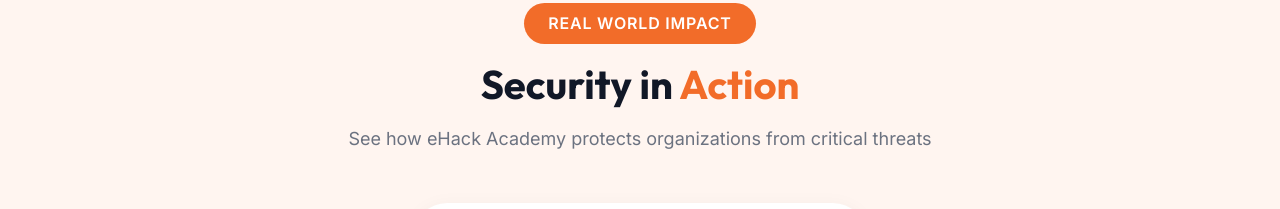
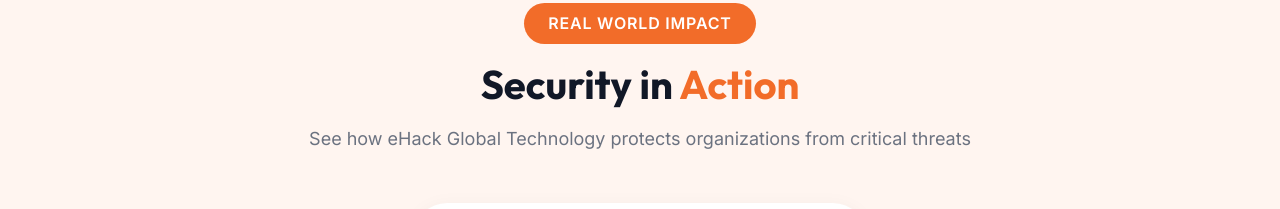
Before and after one commit to vyasanuj/eHack-technology, a Next.js app: page / in a window 1280 px wide. Shown: the part 4420-4629 px from the top of the page. Built offline with nearby package versions, Linux system fonts and the light colour scheme.

Commit message:
Change eHack academy error

```diff
--- a/app/components/CaseStudySection.tsx
+++ b/app/components/CaseStudySection.tsx
@@ -114,7 +114,7 @@
                     }}>Real World Impact</span>
                     <h2 className="section-title">Security in <span style={{ color: '#F26C29' }}>Action</span></h2>
                     <p className="section-subtitle">
-                        See how eHack Academy protects organizations from critical threats
+                        See how eHack Global Technology protects organizations from critical threats
                     </p>
                 </div>
 
```
